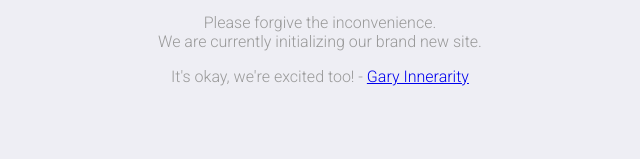
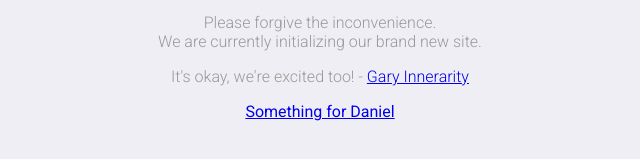
Before and after one commit to ospf2fullstack/k12technologytraining, a plain HTML site: page index.html in a window 1280 px wide. Shown: the part 363-522 px from the top of the page, without its empty margins (328-968 px from the left). Drawn offline with Linux system fonts and the light colour scheme.

Commit message:
Update index.html

```diff
--- a/index.html
+++ b/index.html
@@ -60,6 +60,7 @@
     <p>
       It's okay, we're excited too! - <a href="https://www.garyinnerarity.com" target="_blank">Gary Innerarity</a>
     </p>
+    <a href="./something.md">Something for Daniel</href>
 
     </div>
 </html>
```
